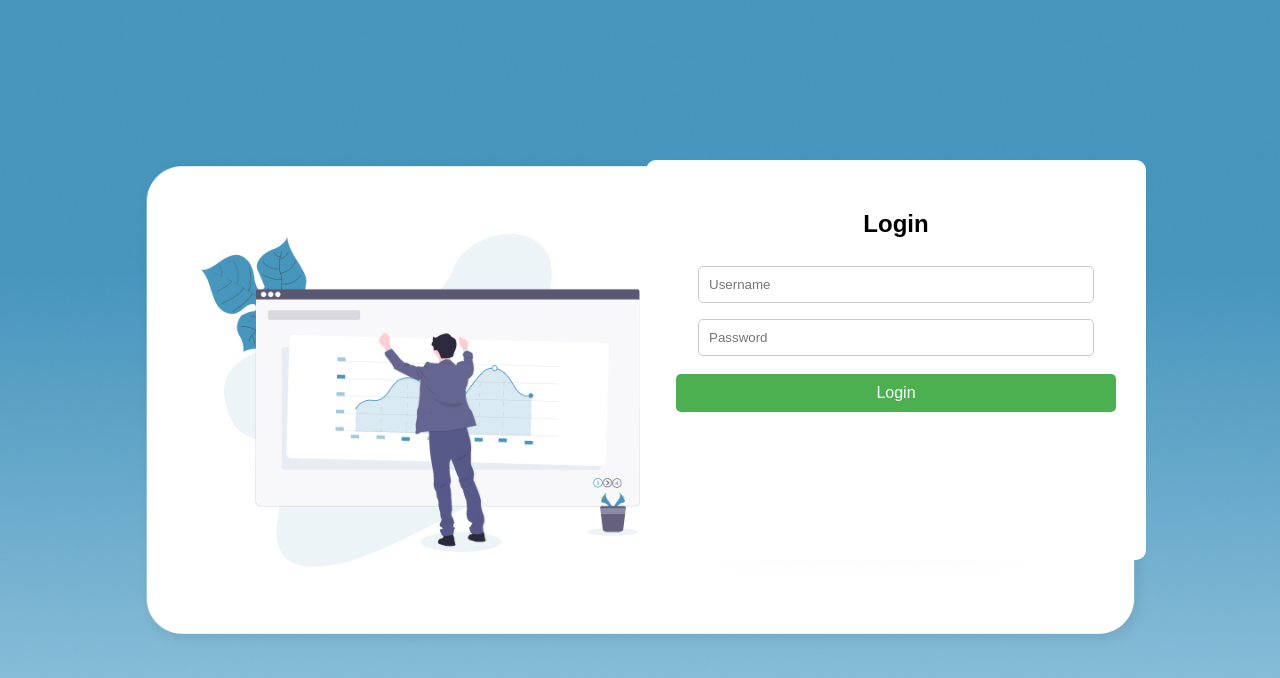
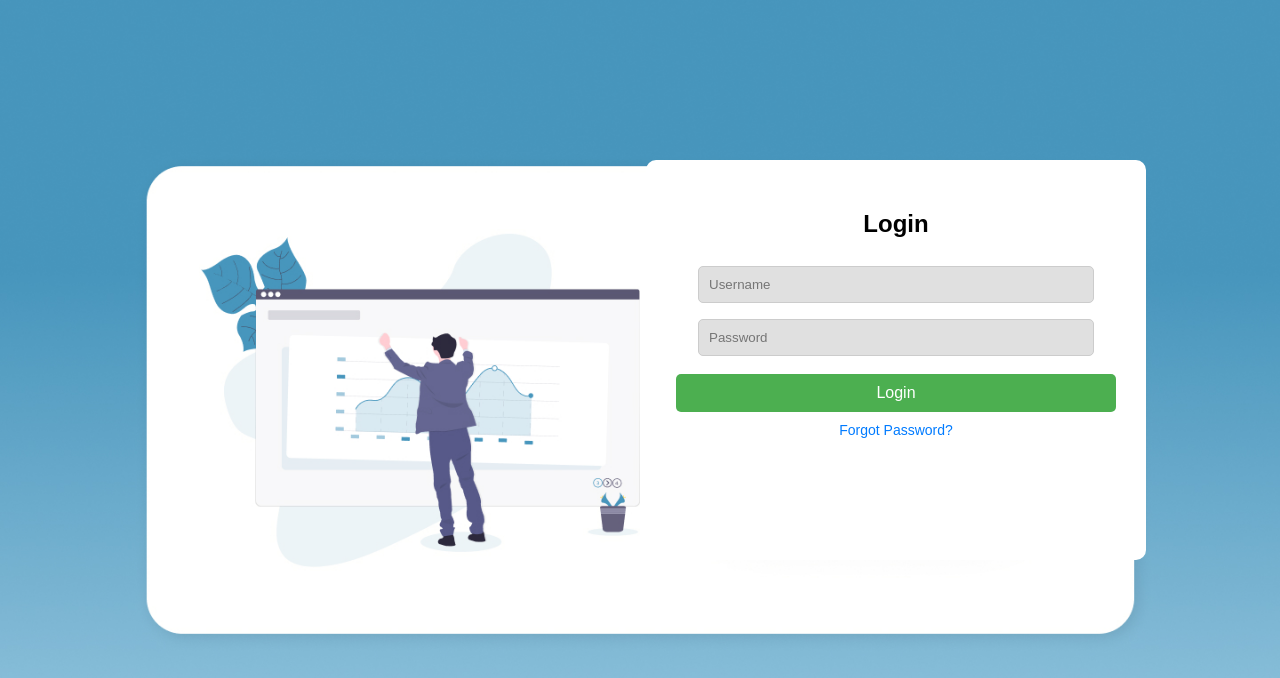
Before and after one commit to boslqx/ALL-2, a Flask app: page /login in a window 1280 px wide. Shown: the top 678 px of the page. Run offline with Flask 3, Linux system fonts and the light colour scheme.

Commit message:
added forgor password
no function yet

```diff
--- a/templates/login.html
+++ b/templates/login.html
@@ -20,7 +20,7 @@
     }
 
     .login-container {
-        position: fixed; /* <--- FIXED position */
+        position: fixed;
         top: 20%;
         left: 70%;
         transform: translate(-50%, 0);
@@ -31,6 +31,7 @@
         width: 500px;
         height: 400px;
         box-sizing: border-box;
+
     }
 
     .login-container h2 {
@@ -45,6 +46,8 @@
         border-radius: 5px;
         border: 1px solid #ccc;
         box-sizing: border-box;
+        background-color:#E0E0E0;
+
     }
 
     .login-container button {
@@ -59,7 +62,18 @@
         cursor: pointer;
         box-sizing: border-box;
     }
+    .forgot-password {
+            display: block;
+            margin-top: 10px;
+            font-size: 14px;
+            color: #007bff;
+            text-decoration: none;
+        }
 
+        .forgot-password:hover {
+            text-decoration: underline;
+        }
+    }
     .login-container button:hover {
         background-color: #45a049;
     }
@@ -74,6 +88,7 @@
         <input type="password" name="password" placeholder="Password" required><br>
         <button type="submit">Login</button>
     </form>
+     <a href="/forgot-password" class="forgot-password">Forgot Password?</a>
 </div>
 
 </body>
```
